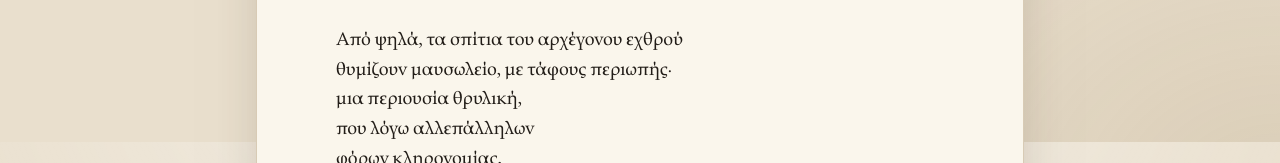
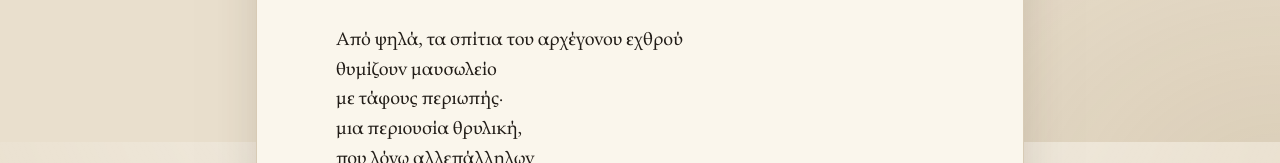
Before and after one commit to zoisksenos/zoisksenos.github.io, a plain HTML site: page ittimenos-ymittos.html in a window 1280 px wide. Shown: the part 1458-1621 px from the top of the page. Drawn offline with nearby package versions, Linux system fonts and the light colour scheme; a web font is replaced by a local one.

Commit message:
ittimenos-ymittos.html

```diff
--- a/ittimenos-ymittos.html
+++ b/ittimenos-ymittos.html
@@ -100,7 +100,8 @@
 
     <p class="stanza">
       <span class="line">Από ψηλά, τα σπίτια του αρχέγονου εχθρού</span>
-      <span class="line">θυμίζουν μαυσωλείο, με τάφους περιωπής·</span>
+      <span class="line">θυμίζουν μαυσωλείο</span>
+      <span class="line">με τάφους περιωπής·</span>
       <span class="line">μια περιουσία θρυλική,</span>
       <span class="line">που λόγω αλλεπάλληλων</span>
       <span class="line">φόρων κληρονομίας,</span>
```
